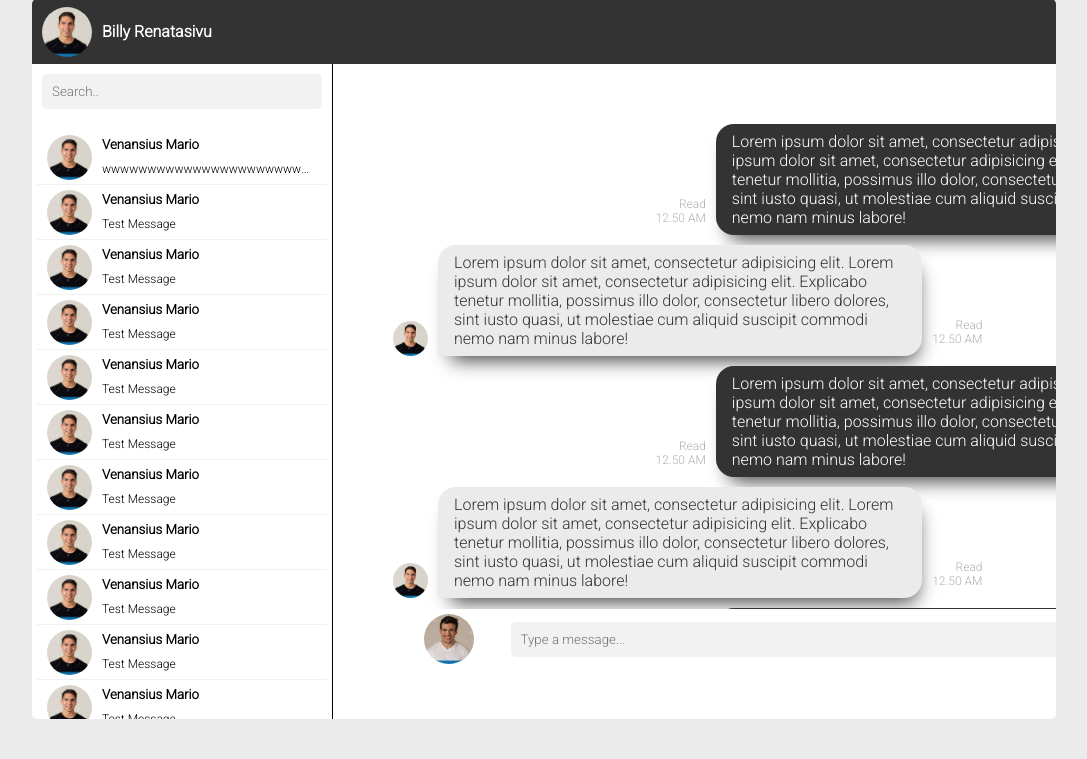
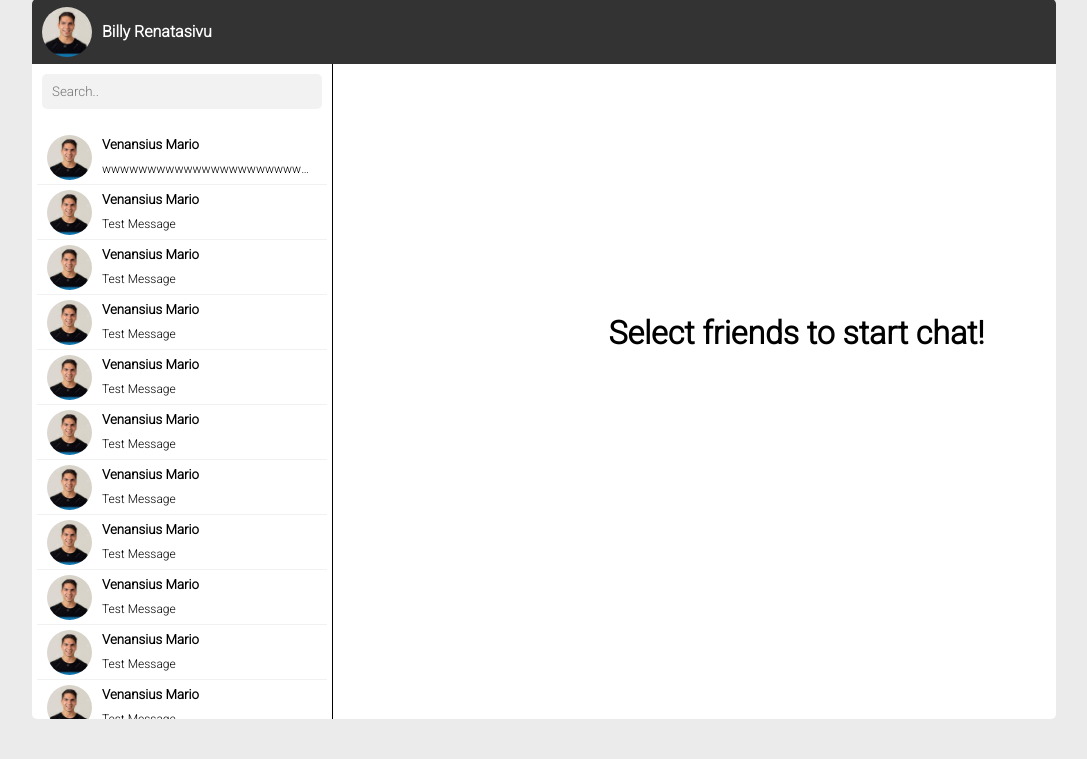
Before and after one commit to brenatasiva/FSP-ProjectUAS, a PHP site: page / in a window 1280 px wide. Shown: the part 41-800 px from the top of the page, without its empty margins (96-1183 px from the left). Run offline with PHP 8.4, Linux system fonts and the light colour scheme; a user stored in the database is signed in; data comes from the database, SQL or seed files in the repository; some libraries are stand-ins or nearby versions.

Commit message:
javascript belum sempurna

```diff
--- a/css.css
+++ b/css.css
@@ -342,6 +342,9 @@ main .send-message{
 .hidden{
 	display: none !important;
 }
+.display-flex{
+	display: flex;
+}
 
 @media (max-width: 576px){
 	body{
@@ -360,7 +363,7 @@ main .send-message{
 		overflow: inherit;
 	}
 	main{
-		display: none;
+		display: none !important;
 		padding: 0px;
 	}
 	main .content{
--- a/index.php
+++ b/index.php
@@ -226,14 +226,14 @@
 		</div>
 	</aside>
 	<main>
-		<div class="start-chat hidden">
+		<div class="start-chat" id='start-chat'>
 			<h1>Select friends to start chat!</h1>
 		</div>
-		<div class="nama-chat">
+		<!-- <div class="nama-chat">
 			<i class='fas fa-chevron-left'></i>
 			<span>Venansius Mario</span>
-		</div>
-		<div class="content">
+		</div> -->
+		<div class="content hidden" id='content'>
 		<div class="chat-keluar">
 			<div class="information">
 					<p>Read</p>
@@ -328,7 +328,7 @@
 		</div>
 
 
-		<div class="send-message">
+		<div class="send-message hidden" id='send-message'>
 			<img src="mario.jpg">
 			<input type="text" placeholder="Type a message...">
 			<button><i class="fab fa-telegram-plane"></i></button>
@@ -373,12 +373,39 @@
 				}
 			});
 		});
+		var screenWidth = screen.width;
+		$('body').on('click','.list-chat', function(){
 
-		$('body').on('click','.list-chat', function(){
-			$('aside').hide();
-			$('nav').hide();
-			$('main').show();
-		})
+				var startChat = document.getElementById("start-chat");
+				startChat.classList.add("hidden");
+				var chatBox = document.getElementById("content");
+				chatBox.classList.remove("hidden");
+				var sendBox = document.getElementById("send-message");
+				sendBox.classList.remove("hidden");
+			if(screenWidth <= 576)
+			{
+				$('aside').hide();
+				$('nav').hide();
+				$('nav').addClass('hidden');
+				$('aside').addClass('hidden');
+				$('main').addClass('display-flex');
+			}
+		});
+
+		var globalResizeTimer = null;
+
+		$(window).resize(function() {
+			if(globalResizeTimer != null) window.clearTimeout(globalResizeTimer);
+			globalResizeTimer = window.setTimeout(function() {
+				if(screenWidth <= 576)
+				{
+					$('main').addClass('hidden');
+				}
+				else{
+					$('main').addClass('display-flex');
+				}
+			}, 200);
+		});
 	</script>
 </body>
 </html>
```
